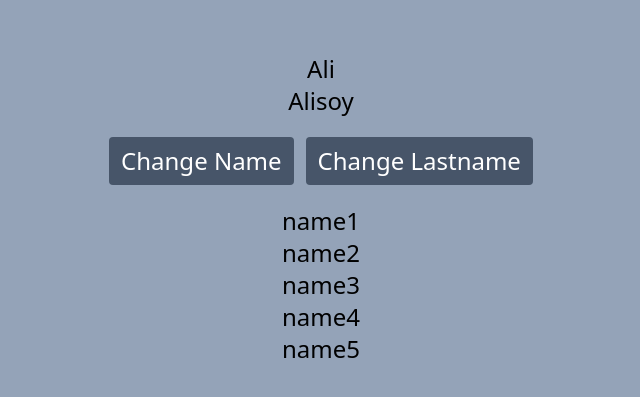
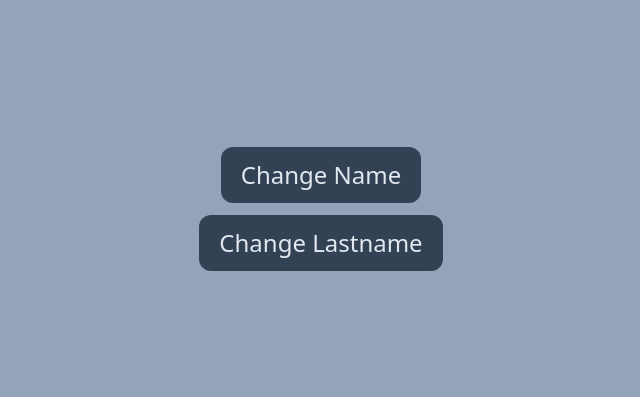
Before and after one commit to Ali-Hsv/React-Learning, a React (Vite) app: page / in a window 1280 px wide. Shown: the part 191-588 px from the top of the page, without its empty margins (319-959 px from the left). Built offline with nearby package versions, Linux system fonts and the light colour scheme.

Commit message:
useEffect

```diff
--- a/src/App.jsx
+++ b/src/App.jsx
@@ -1,34 +1,31 @@
-import { useState } from 'react'
+import { useEffect, useState } from 'react'
 import './App.css'
 
 function App() {
 
-  const [firstName, setFirstName] = useState('Ali');
-  const [lastName, setLastName] = useState('Alisoy');
+  const [firstName, setFirstName] = useState("Musteceb");
+  const [lastName, setLastName] = useState("Memmedzade")
 
-  const changeLastname = ()=>{
-    setLastName('Besirli')
-  }
+  useEffect(()=>{
+    console.log("work every time")
+  });
 
-  const [name, setName] = useState(["name1", "name2", "name3", "name4", "name5"]);
+  useEffect(()=>{
+    console.log("work in first render")
+  }, []);
 
+  useEffect(()=>{
+    console.log("work in first render & when change firstName useState")
+  }, [firstName]);
+
+  useEffect(()=>{
+    console.log("work in first render & when change lastName useState")
+  }, [lastName]);
 
   return (
-    <div className='flex flex-col text-2xl items-center'>
-      <div className='flex flex-col items-center mb-5'>
-        <p>{firstName}</p>
-        <p>{lastName}</p>
-      </div>
-      <div className=''>
-        <button onClick={()=>{setFirstName("Mehemmed")}} className='rounded p-2 px-3 bg-slate-600 text-center text-white'>Change Name</button>
-        <button onClick={changeLastname} className='ml-3 rounded p-2 px-3 bg-slate-600 text-center text-white'>Change Lastname</button>
-      </div>
-
-      <div className='flex flex-col items-center mt-5'>
-        {name.map((name, index) => (
-          <div key={index}>{name}</div>
-        ))}
-      </div>
+    <div className='flex flex-col text-2xl items-center gap-3'>
+        <button onClick={()=>{setFirstName("Atas")}} className='p-3 px-5 rounded-xl bg-slate-700 hover:bg-slate-800 text-slate-200'>Change Name</button>
+        <button onClick={()=>{setLastName("Memmedov")}} className='p-3 px-5 rounded-xl bg-slate-700 hover:bg-slate-800 text-slate-200'>Change Lastname</button>
     </div>
   )
 }
```
